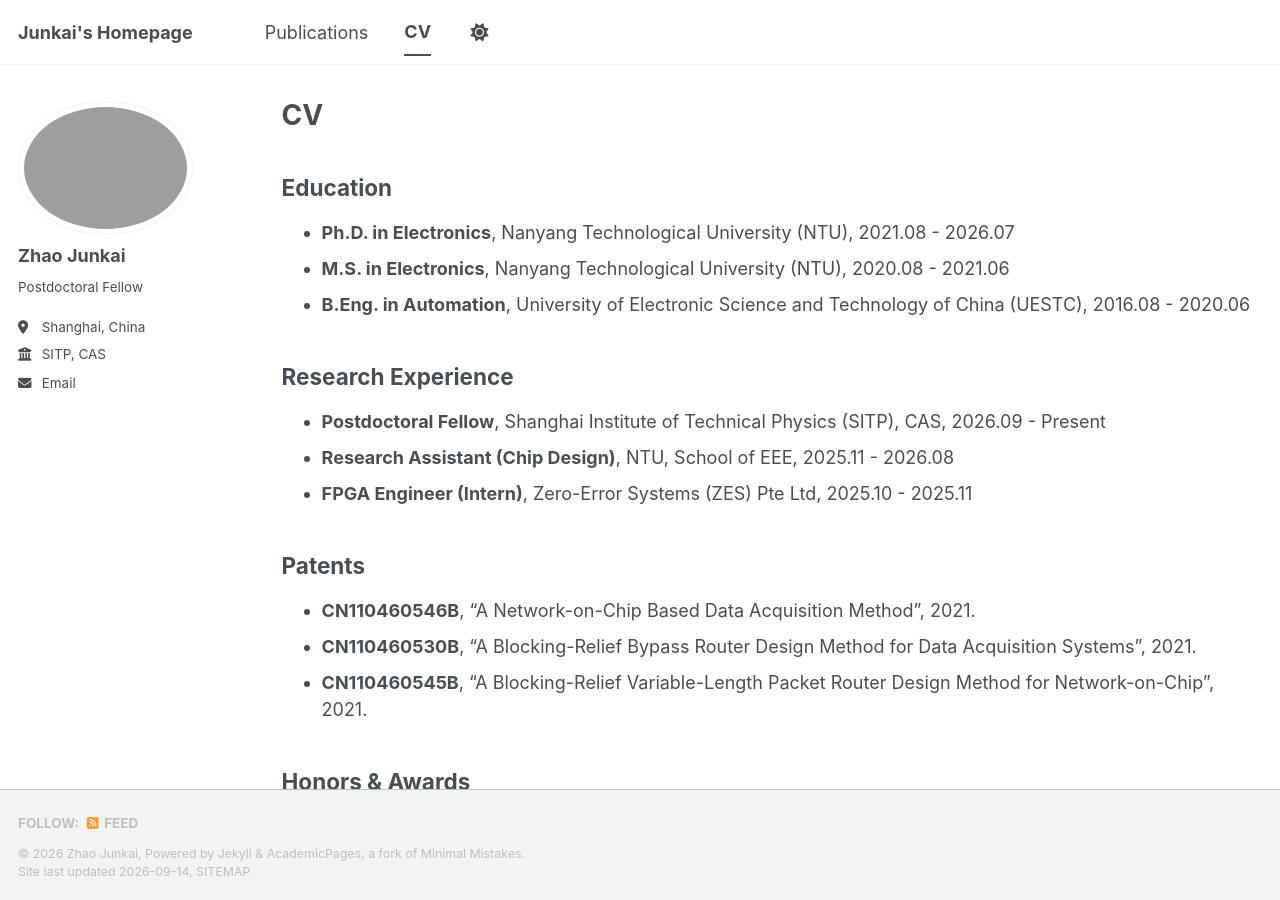
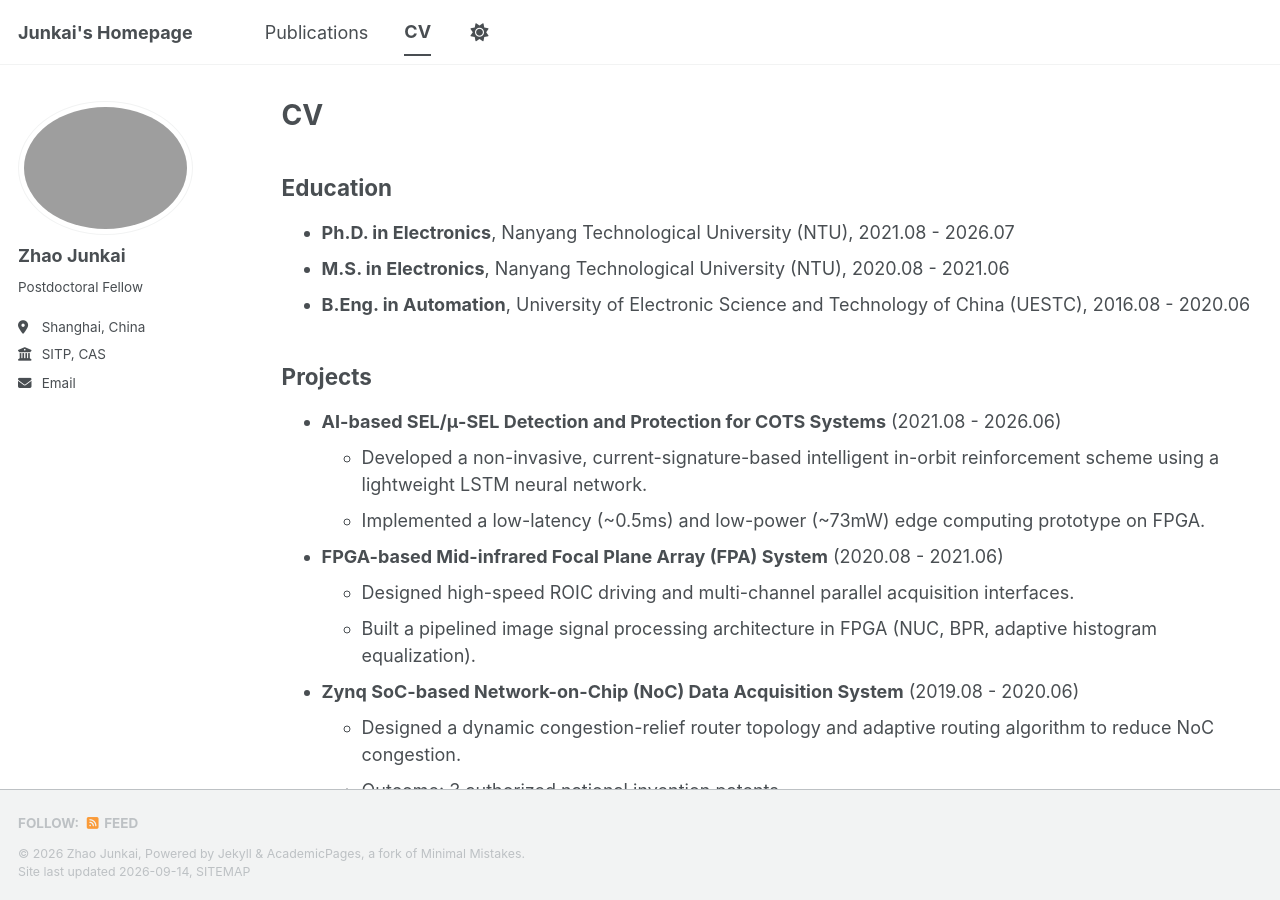
Before and after one commit to JK-hammer/junkai.github.io, a Jekyll site: the page built from _pages/cv.md, in a window 1280 px wide and 900 px high. Built offline with Jekyll 4.4.1, drawn with Linux system fonts in a browser that asks for light colours; a style sheet for code colours, icons or effects is not loaded.

Commit message:
Update cv.md

```diff
--- a/_pages/cv.md
+++ b/_pages/cv.md
@@ -12,10 +12,16 @@ redirect_from:
 - **M.S. in Electronics**, Nanyang Technological University (NTU), 2020.08 - 2021.06
 - **B.Eng. in Automation**, University of Electronic Science and Technology of China (UESTC), 2016.08 - 2020.06
 
-## Research Experience
-- **Postdoctoral Fellow**, Shanghai Institute of Technical Physics (SITP), CAS, 2026.09 - Present
-- **Research Assistant (Chip Design)**, NTU, School of EEE, 2025.11 - 2026.08
-- **FPGA Engineer (Intern)**, Zero-Error Systems (ZES) Pte Ltd, 2025.10 - 2025.11
+## Projects
+- **AI-based SEL/μ-SEL Detection and Protection for COTS Systems** (2021.08 - 2026.06)
+  - Developed a non-invasive, current-signature-based intelligent in-orbit reinforcement scheme using a lightweight LSTM neural network.
+  - Implemented a low-latency (~0.5ms) and low-power (~73mW) edge computing prototype on FPGA.
+- **FPGA-based Mid-infrared Focal Plane Array (FPA) System** (2020.08 - 2021.06)
+  - Designed high-speed ROIC driving and multi-channel parallel acquisition interfaces.
+  - Built a pipelined image signal processing architecture in FPGA (NUC, BPR, adaptive histogram equalization).
+- **Zynq SoC-based Network-on-Chip (NoC) Data Acquisition System** (2019.08 - 2020.06)
+  - Designed a dynamic congestion-relief router topology and adaptive routing algorithm to reduce NoC congestion.
+  - Outcome: 3 authorized national invention patents.
 
 ## Patents
 - **CN110460546B**, "A Network-on-Chip Based Data Acquisition Method", 2021.
```
